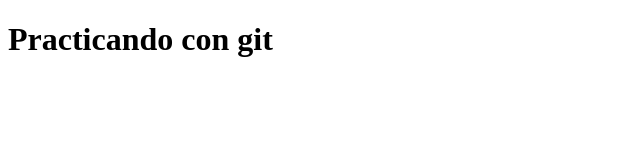
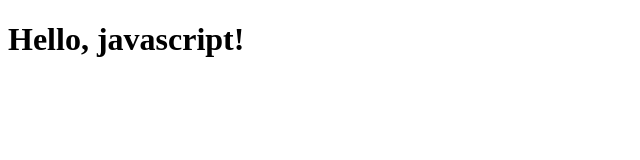
Before and after one commit to Laurys9/test-001, a plain HTML site: page index.html in a window 1280 px wide. Shown: the whole page, without its empty margins (0-640 px from the left). Drawn offline with Linux system fonts and the light colour scheme.

Commit message:
Cambie hello world a  javascripit

```diff
--- a/index.html
+++ b/index.html
@@ -7,6 +7,6 @@
     <title>PRACTICANDO CON GIT</title>
 </head>
 <body>
-    <h1>Practicando con git</h1>
+    <h1>Hello, javascript!</h1>
 </body>
 </html>
```
